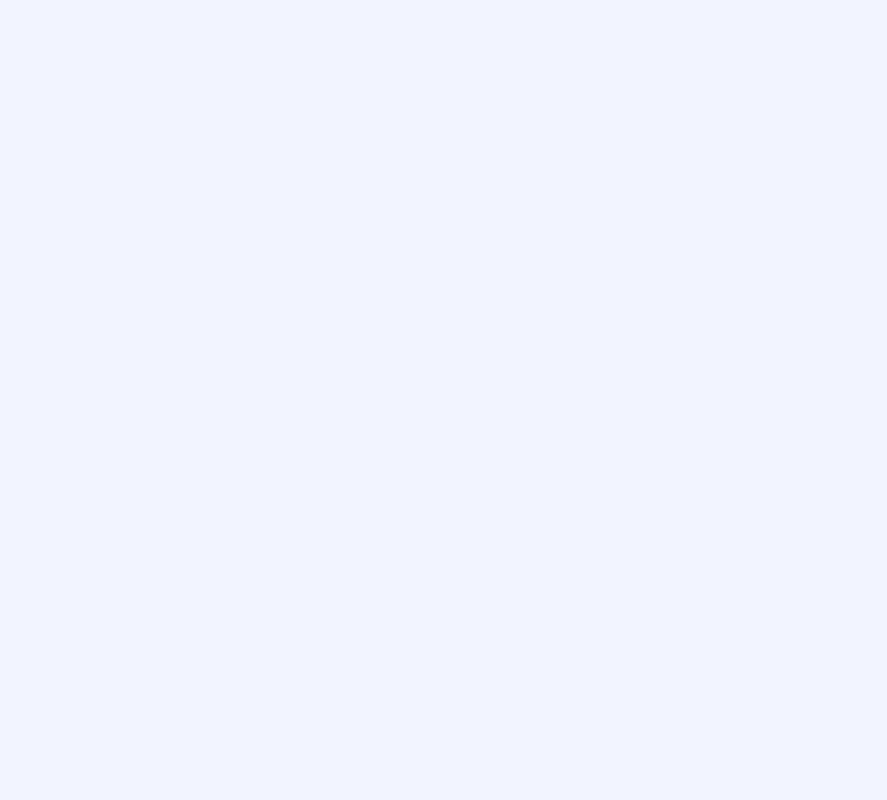
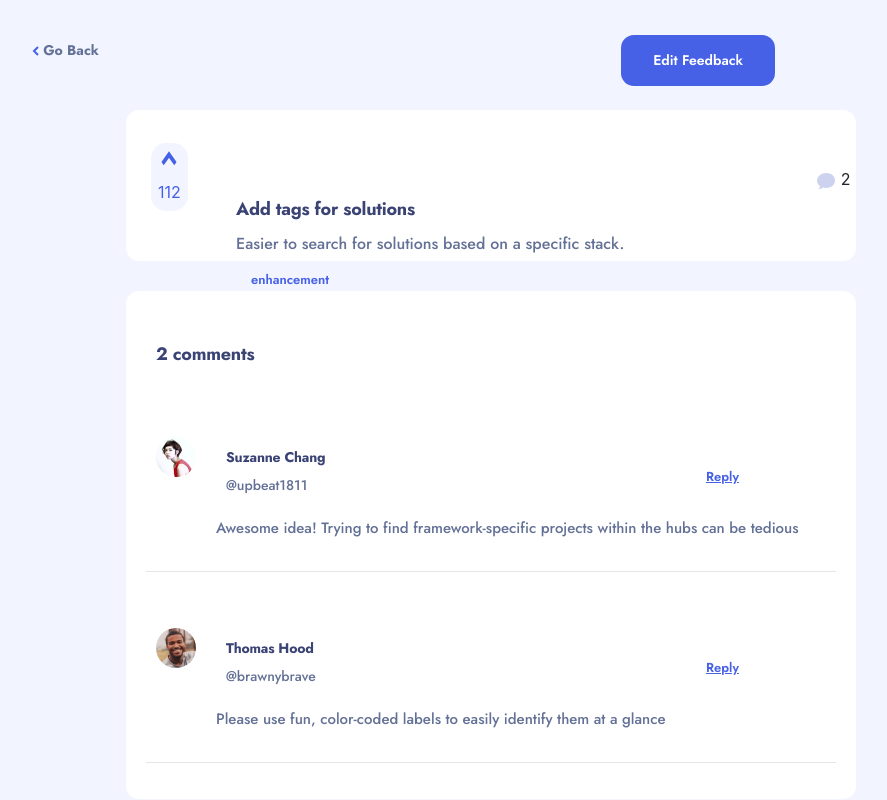
Before and after one commit to David-Adelwine/Product-feedbackApp, a React (Create React App) app: page /Feedbackedit/1 in a window 1280 px wide. Before the commit this address had no page. Shown: the top 800 px of the page, without its empty margins (324-1211 px from the left). Built offline with nearby package versions, Linux system fonts and the light colour scheme.

Commit message:
updated roadmap routes

```diff
--- a/src/App.js
+++ b/src/App.js
@@ -1,6 +1,5 @@
 import React from 'react';
 import { BrowserRouter, Routes, Route,  } from 'react-router-dom';
-// import  Header  from './Components/Header';
 import Feedbackdatails from './pages/Feedbackdatails';
 import Feedbackedit from './pages/Feedbackedit';
 import Hompage from './pages/Hompage';
@@ -18,9 +17,10 @@ function App() {
     <Route path='/' element={ <FeedbackDetail/>}/>
     <Route path='/Hompage' element={<> <Homeheader/> <Hompage/></>}/>
     <Route path='/Feedbackdetails' element={<Feedbackdatails/>}/>
-    <Route path='/Feedbackedit' element={<Feedbackedit/>}/>
+    <Route path='/Feedbackedit/:id' element={<Feedbackedit/>}/>
     <Route path='/ActiveFeedback' element={ <ActiveFeedback/>}/>
     <Route path='/Roadmap' element={ <Roadmap/>}/>
+
     </Routes>
     </BrowserRouter>
     </div>
--- a/src/Components/Cards.js
+++ b/src/Components/Cards.js
@@ -9,11 +9,12 @@ const Card = (props) => {
   const { id, title, description, category, upvotes, comments } = props;
 
     const [upvote, setUpvotes] = useState(props.upvotes);
-  const [isUpvoted, setIsUpvoted] = useState(false);
+    const [isUpvoted, setIsUpvoted] = useState(false);
 
   const handleUpvote = () => {
     if (!isUpvoted) {
       setUpvotes(upvote + 1);
+
     } else {
       setUpvotes(upvote - 1);
     }
@@ -35,7 +36,8 @@ const Card = (props) => {
          onClick={handleUpvote}>
           <img
           className={`Upvotesbtn ${isUpvoted ? "upvoted" : ""}`}
-           src={arrowUp} alt="^" />
+           src={arrowUp}
+           alt="^" />
           <span
            className={`upvotes ${isUpvoted ? "upvoted" : ""}`}
            >
--- a/src/Components/Onecard.js
+++ b/src/Components/Onecard.js
@@ -1,11 +1,8 @@
-
 
 import React, { useState } from 'react';
 import arrowUp from '../assets/shared/icon-arrow-up.svg';
 import CommentsImg from '../assets/shared/icon-comments.svg';
 import '../Styles/SingleCard.css';
-
-import { Link } from 'react-router-dom';
 
 const Onecard = (props) => {
   const { title, description, category, totalComments } = props;
@@ -31,17 +28,15 @@ const Onecard = (props) => {
       }
     : { backgroundColor: '#F2F4FF' };
 
-  const upvotesStyle = isUpvoted ? { color: '#fff ' } : { color: '#4661E6' };
+  const upvotesStyle = isUpvoted ? { color: '#fff' } : { color: '#4661E6' };
 
   return (
     <div className='SingleCard--elements'>
-      <Link to='../../ActiveFeedback'>
-        <section className='inner--card'>
-          <h3 className='card--header'>{title}</h3>
-          <p className='card--description'>{description}</p>
-          <span className='faintbg--header'>{category}</span>
-        </section>
-      </Link>
+      <section className='inner--card'>
+        <h3 className='card--header'>{title}</h3>
+        <p className='card--description'>{description}</p>
+        <span className='faintbg--header'>{category}</span>
+      </section>
       <div className='card--votes' style={cardVotesStyle} onClick={handleUpvote}>
         <img className='Upvotesbtn' style={upvotesStyle} src={arrowUp} alt='^' />
         <span className='upvotes' style={upvotesStyle}>
--- a/src/Components/PostsList.js
+++ b/src/Components/PostsList.js
@@ -1,3 +1,4 @@
+
 
 import React from 'react';
 import { useSelector } from 'react-redux';
@@ -17,10 +18,27 @@ const PostsList = () => {
 
   // Check if the selected card exists and has comments
   if (!selectedCard || !selectedCard.comments) {
-    return <div className='userData'>
-     <p className='post--content'>Card not found or no comments available</p>
-      </div>;
+    return (
+      <div className='userData'>
+        <p className='Num--comment'>No comments</p>
+        <p className='post--content'>No comments available</p>
+      </div>
+    );
   }
+
+  // Function to count the total number of comments and replies
+  const countTotalCommentsAndReplies = (comments) => {
+    let totalComments = comments.length;
+    let totalReplies = 0;
+
+    comments.forEach((comment) => {
+      if (comment.replies) {
+        totalReplies += comment.replies.length;
+      }
+    });
+
+    return totalComments + totalReplies;
+  };
 
   // Function to render comments and replies
   const renderCommentsAndReplies = (comments) => {
@@ -28,7 +46,7 @@ const PostsList = () => {
       const replies = comment.replies
         ? comment.replies.map((reply) => (
             <div key={reply.id}>
-            <img src={`../${reply.user.image}`} alt='Person' className='user--image' />
+              <img src={`../${reply.user.image}`} alt='Person' className='user--image' />
               <div className='user--info'>
                 <h5 className='name'>{reply.user.name}</h5>
                 <h5 className='userName'>@{reply.user.username}</h5>
@@ -43,7 +61,7 @@ const PostsList = () => {
 
       return (
         <article key={comment.id} className='commentData'>
-          <img src={`../${ comment.user.image}`} alt='Person' className='user--image' />
+          <img src={`../${comment.user.image}`} alt='Person' className='user--image' />
           <div className='user--info'>
             <h5 className='name'>{comment.user.name}</h5>
             <h5 className='userName'>@{comment.user.username}</h5>
@@ -60,7 +78,10 @@ const PostsList = () => {
   return (
     <div>
       <div className='userData'>
-        <p className='Num--comment'>{selectedCard.comments.length}comments</p>
+        <p className='Num--comment'>
+          {countTotalCommentsAndReplies(selectedCard.comments)}{' '}
+          {countTotalCommentsAndReplies(selectedCard.comments) !== 1 ? 'comments' : 'comment'}
+        </p>
         {renderCommentsAndReplies(selectedCard.comments)}
       </div>
     </div>
--- a/src/Styles/Card.css
+++ b/src/Styles/Card.css
@@ -110,8 +110,10 @@ color: #3A4374;
 
 .upvoted
  {
-  color: #fff;
+  color: #fff !important;
+
 }
+
 .Upvotesbtn{
   color: #fff;
 
--- a/src/Styles/SingleCard.css
+++ b/src/Styles/SingleCard.css
@@ -101,9 +101,6 @@ text-decoration: none;
 
 
 
-/* .upvoted{
-  background: #4661E6;
-} */
 
 
 .Comments--icon{
```
Also changed, not shown: src/Components/RoadmapData.js (+11 -128 lines).
